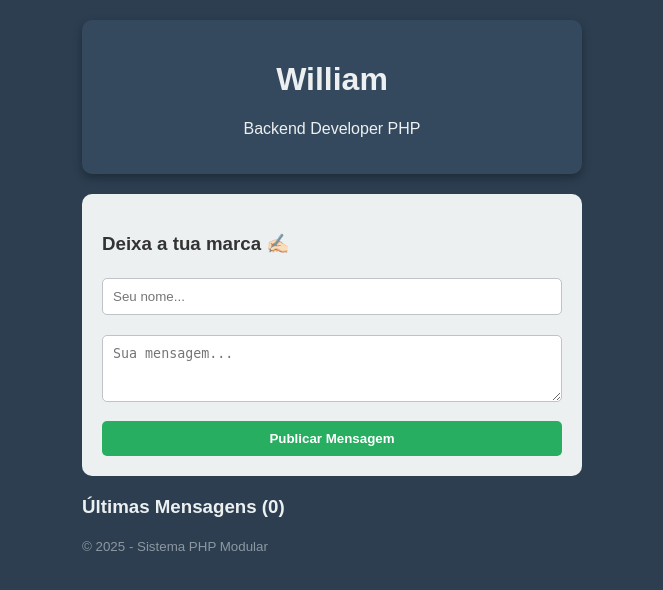
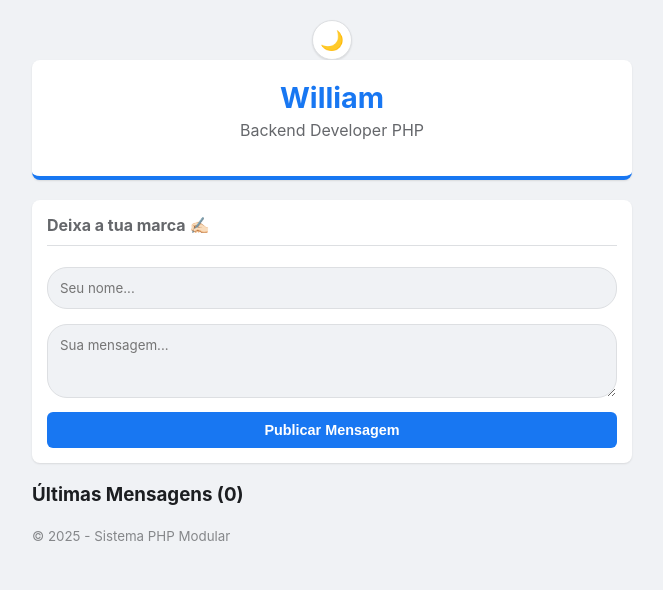
Before and after one commit to williampgdias/primeiro-site-php, a PHP site: page / in a window 1280 px wide. Shown: the top 590 px of the page, without its empty margins (308-971 px from the left). Run offline with PHP 8.4, Linux system fonts and the light colour scheme.

Commit message:
style: ajusta tamanho do botão de tema e cria barra de topo no container

```diff
--- a/css/style.css
+++ b/css/style.css
@@ -1,143 +1,281 @@
+/* css/style.css */
+
+/* --- DEFINIÇÃO DAS CORES (VARIÁVEIS) --- */
+:root {
+    /* Cores Light Mode (Padrão) */
+    --bg-body: #f0f2f5;
+    --bg-card: #ffffff;
+    --text-main: #1c1e21;
+    --text-secondary: #65676b;
+    --border-color: #dddfe2;
+    --input-bg: #f0f2f5;
+    --accent-color: #1877f2; /* Azul */
+    --shadow: rgba(0, 0, 0, 0.1);
+    --resposta-bg: #f0f2f5;
+}
+
+/* Cores Dark Mode (Quando a classe .dark-mode existir no body) */
+body.dark-mode {
+    --bg-body: #18191a; /* Fundo bem escuro */
+    --bg-card: #242526; /* Cartões cinza escuro */
+    --text-main: #e4e6eb; /* Texto quase branco */
+    --text-secondary: #b0b3b8; /* Texto cinza claro */
+    --border-color: #3e4042;
+    --input-bg: #3a3b3c;
+    --accent-color: #4895ef; /* Azul mais claro para brilhar no escuro */
+    --shadow: rgba(0, 0, 0, 0.5);
+    --resposta-bg: #3a3b3c;
+}
+
+/* --- Base --- */
 body {
-    background-color: #2c3e50;
-    color: #ecf0f1;
-    font-family: sans-serif;
+    background-color: var(--bg-body);
+    color: var(--text-main);
+    font-family: -apple-system, BlinkMacSystemFont, 'Segoe UI', Roboto,
+        Helvetica, Arial, sans-serif;
     display: flex;
     flex-direction: column;
     align-items: center;
     padding: 20px;
     margin: 0;
+    transition: background-color 0.3s, color 0.3s; /* Transição suave */
 }
 
 .container {
     width: 100%;
-    max-width: 500px;
+    max-width: 600px;
+}
+a {
+    text-decoration: none;
+    cursor: pointer;
 }
 
-/* Estilo do Cartão Principal */
+/* --- Barra de Topo (Login + Dark Mode) --- */
+.top-bar {
+    display: flex;
+    justify-content: space-between; /* Um em cada ponta */
+    align-items: center;
+    margin-bottom: 15px;
+}
+
+/* --- Botão de Tema (Pequeno e Redondo) --- */
+.theme-toggle {
+    background: var(--bg-card);
+    border: 1px solid var(--border-color);
+    color: var(--text-main);
+
+    /* Tamanho Fixo e Pequeno */
+    width: 40px;
+    height: 40px;
+    padding: 0;
+
+    border-radius: 50%;
+    cursor: pointer;
+    font-size: 1.2rem;
+    box-shadow: 0 1px 2px var(--shadow);
+
+    /* Centralizar o ícone */
+    display: flex;
+    align-items: center;
+    justify-content: center;
+}
+
+.theme-toggle:hover {
+    background-color: var(--input-bg);
+}
+
+/* --- Perfil --- */
 .profile-card {
-    background: #34495e;
+    background: var(--bg-card);
     padding: 20px;
-    border-radius: 10px;
+    border-radius: 8px;
     text-align: center;
-    box-shadow: 0 4px 10px rgba(0, 0, 0, 0.3);
+    box-shadow: 0 1px 2px var(--shadow);
+    margin-bottom: 20px;
+    border-bottom: 4px solid var(--accent-color);
+}
+.profile-card h1 {
+    margin: 0;
+    font-size: 1.8rem;
+    color: var(--accent-color);
+}
+.profile-card p {
+    color: var(--text-secondary);
+    margin-top: 5px;
+}
+
+/* --- Formulário --- */
+.form-card {
+    background: var(--bg-card);
+    padding: 15px;
+    border-radius: 8px;
+    box-shadow: 0 1px 2px var(--shadow);
     margin-bottom: 20px;
 }
-
-/* Estilo do Formulário */
-.form-card {
-    background: #ecf0f1;
-    color: #333;
-    padding: 20px;
-    border-radius: 10px;
-    margin-bottom: 20px;
+.form-card h3 {
+    margin-top: 0;
+    color: var(--text-secondary);
+    font-size: 1rem;
+    border-bottom: 1px solid var(--border-color);
+    padding-bottom: 10px;
 }
 
 input,
 textarea {
     width: 100%;
-    padding: 10px;
-    margin: 5px 0 15px 0;
-    border: 1px solid #bdc3c7;
-    border-radius: 5px;
+    padding: 12px;
+    margin: 5px 0 10px 0;
+    border: 1px solid var(--border-color);
+    border-radius: 20px;
     box-sizing: border-box;
+    background: var(--input-bg);
+    color: var(--text-main);
+    outline: none;
+    font-family: inherit;
+}
+input:focus,
+textarea:focus {
+    background: var(--bg-card);
+    border-color: var(--accent-color);
 }
 
 button {
     width: 100%;
     padding: 10px;
-    background: #27ae60;
+    background: var(--accent-color);
     color: white;
     border: none;
-    border-radius: 5px;
+    border-radius: 6px;
     cursor: pointer;
     font-weight: bold;
+    font-size: 0.9rem;
+    transition: filter 0.2s;
+}
+button:hover {
+    filter: brightness(1.1);
+}
+button.btn-editar {
+    background: #f7b928;
+    color: #000;
 }
 
-button:hover {
-    background: #2ecc71;
-}
-
-button.btn-editar {
-    background: #f39c12;
-}
-
-button.btn-editar:hover {
-    background: #e67e22;
-}
-
-/* Estilo da Lista de Mensagens */
+/* --- Lista de Mensagens --- */
 .msg-list {
     list-style: none;
     padding: 0;
 }
 
 .msg-item {
-    background: #fff;
-    color: #333;
+    background: var(--bg-card);
     padding: 15px;
-    margin-bottom: 10px;
+    margin-bottom: 15px;
     border-radius: 8px;
-    border-left: 5px solid #3498db;
+    box-shadow: 0 1px 2px var(--shadow);
 }
 
 .msg-header {
     display: flex;
-    justify-content: space-between;
-    font-size: 0.85rem;
-    color: #7f8c8d;
-    margin-bottom: 5px;
+    align-items: center;
+    margin-bottom: 10px;
 }
 
-.msg-author {
+.avatar {
+    width: 40px;
+    height: 40px;
+    background-color: var(--accent-color);
+    color: white;
+    border-radius: 50%;
+    display: flex;
+    align-items: center;
+    justify-content: center;
     font-weight: bold;
-    color: #2980b9;
+    font-size: 1.2rem;
+    margin-right: 10px;
+}
+
+.msg-info {
+    display: flex;
+    flex-direction: column;
+    flex-grow: 1;
+}
+.msg-autor {
+    font-weight: bold;
+    color: var(--text-main);
+    font-size: 0.95rem;
+}
+.msg-date {
+    font-size: 0.75rem;
+    color: var(--text-secondary);
+}
+
+.msg-body {
+    font-size: 0.95rem;
+    line-height: 1.4;
+    margin-bottom: 10px;
+    color: var(--text-main);
+}
+
+.msg-actions {
+    margin-left: auto;
+    font-size: 0.8rem;
+}
+
+/* --- Respostas --- */
+.respostas-container {
+    margin-top: 10px;
+    padding-top: 10px;
+    border-top: 1px solid var(--border-color);
+}
+.resposta-item {
+    display: flex;
+    margin-top: 10px;
+    font-size: 0.9rem;
+}
+.avatar-small {
+    width: 32px;
+    height: 32px;
+    font-size: 0.9rem;
+    margin-right: 8px;
+    background-color: #42b72a;
+}
+
+.resposta-balao {
+    background-color: var(--resposta-bg);
+    padding: 8px 12px;
+    border-radius: 18px;
+    flex-grow: 1;
+}
+.resposta-autor {
+    font-weight: bold;
+    font-size: 0.85rem;
+    color: var(--text-main);
+    display: block;
+}
+.resposta-texto {
+    color: var(--text-main);
+}
+.resposta-data {
+    font-size: 0.7rem;
+    color: var(--text-secondary);
+    margin-left: 50px;
+    margin-top: 2px;
+}
+
+summary {
+    color: var(--text-secondary);
+    font-size: 0.85rem;
+    font-weight: 600;
+    cursor: pointer;
+    margin-top: 5px;
 }
 
 .feedback {
-    background: #e67e22;
-    color: white;
-    padding: 10px;
+    background: var(--bg-card);
+    color: var(--accent-color);
+    padding: 15px;
     text-align: center;
-    border-radius: 5px;
-    margin-bottom: 15px;
+    border-radius: 8px;
+    margin-bottom: 20px;
+    font-weight: bold;
+    border: 1px solid var(--accent-color);
 }
-
-/* --- Estilos das Respostas --- */
-
-/* Container de todas as respostas */
-.respostas-container {
-    margin-top: 15px;
-    padding-left: 20px;
-    border-left: 2px solid #bdc3c7;
-}
-
-/* Item individual de resposta */
-.resposta-item {
-    background-color: #f9f9f9;
-    padding: 10px;
-    border-radius: 5px;
-    margin-bottom: 10px;
-    font-size: 0.9em;
-}
-
-/* Formulário de resposta (escondido dentro do <details>) */
-.form-resposta {
-    background: #ecf0f1;
-    padding: 10px;
-    border-radius: 5px;
-    margin-top: 10px;
-}
-
-.form-resposta input,
-.form-resposta textarea {
-    margin-bottom: 5px;
-    font-size: 0.9em;
-}
-
-.btn-responder-envia {
-    background-color: #3498db;
-    width: auto;
-    padding: 5px 15px;
-    font-size: 0.9em;
-}
--- a/index.php
+++ b/index.php
@@ -7,7 +7,6 @@ require_once 'src/Guestbook.php';
 
 use Carbon\Carbon;
 
-// Configurações
 date_default_timezone_set('Europe/Lisbon');
 Carbon::setLocale('pt');
 
@@ -16,35 +15,31 @@ $msgEditar = null;
 $modoEdicao = false;
 
 // --- LÓGICA DO SERVIDOR ---
-
-// Carregar dados para edição
 if (isset($_GET['acao']) && $_GET['acao'] === 'editar' && isset($_GET['id'])) {
     $msgEditar = $meuGuestbook->buscarPorId($_GET['id']);
     if ($msgEditar) $modoEdicao = true;
 }
 
-// Excluir
 if (isset($_GET['acao']) && $_GET['acao'] === 'excluir' && isset($_GET['id'])) {
     $meuGuestbook->excluir($_GET['id']);
     header("Location: index.php?status=excluido");
     exit;
 }
 
-// Processar NOVA RESPOSTA
-if ($_SERVER['REQUEST_METHOD'] === 'POST' && isset($_POST['acao']) && $_POST['acao'] === 'responder') {
+if ($_SERVER['REQUEST_METHOD'] === 'POST') {
+    // 1. Resposta
+    if (isset($_POST['acao']) && $_POST['acao'] === 'responder') {
         $idPai = $_POST['id_pai'] ?? '';
         $nome = htmlspecialchars(trim($_POST['nome_resposta'] ?? ''));
         $texto = htmlspecialchars(trim($_POST['texto_resposta'] ?? ''));
-
         if (!empty($idPai) && !empty($nome) && !empty($texto)) {
             $meuGuestbook->responder($idPai, $nome, $texto);
-        header("Location: index.php?status-respondido");
+            header("Location: index.php?status=respondido");
             exit;
         }
     }
-
-// Processar Formulário (Criar ou Editar)
-if ($_SERVER['REQUEST_METHOD'] === 'POST') {
+    // 2. Post Principal
+    else {
         $remetente = htmlspecialchars(trim($_POST['remetente'] ?? ''));
         $mensagem = htmlspecialchars(trim($_POST['mensagem'] ?? ''));
         $idEdicao = $_POST['id_edicao'] ?? '';
@@ -58,6 +53,7 @@ if ($_SERVER['REQUEST_METHOD'] === 'POST') {
                 header("Location: index.php?status=sucesso");
             }
             exit;
+        }
     }
 }
 
@@ -76,6 +72,9 @@ $cargo = "Backend Developer PHP";
 </head>
 
 <body>
+
+    <button id="theme-toggle" class="theme-toggle" title="Alternar Tema">🌙</button>
+
     <div class="container">
         <div class="profile-card">
             <h1><?php echo $nomeDono; ?></h1>
@@ -95,25 +94,20 @@ $cargo = "Backend Developer PHP";
 
         <div class="form-card">
             <h3><?php echo $modoEdicao ? '✏️ Editando' : 'Deixa a tua marca ✍🏻'; ?></h3>
-
             <form method="POST" action="index.php">
                 <?php if ($modoEdicao): ?>
                 <input type="hidden" name="id_edicao" value="<?php echo $msgEditar['id']; ?>">
                 <?php endif; ?>
-
                 <input type="text" name="remetente" placeholder="Seu nome..." required
                     value="<?php echo $modoEdicao ? $msgEditar['nome'] : ''; ?>">
-
                 <textarea name="mensagem" rows="3" placeholder="Sua mensagem..."
                     required><?php echo $modoEdicao ? $msgEditar['texto'] : ''; ?></textarea>
-
                 <button type="submit" class="<?php echo $modoEdicao ? 'btn-editar' : ''; ?>">
                     <?php echo $modoEdicao ? 'Salvar Alterações' : 'Publicar Mensagem'; ?>
                 </button>
-
                 <?php if ($modoEdicao): ?>
                 <a href="index.php"
-                    style="display:block; text-align:center; margin-top:10px; color:#7f8c8d; text-decoration:none;">Cancelar</a>
+                    style="display:block; text-align:center; margin-top:10px; color:var(--text-secondary);">Cancelar</a>
                 <?php endif; ?>
             </form>
         </div>
@@ -128,6 +122,30 @@ $cargo = "Backend Developer PHP";
 
         <small style="opacity: 0.5; margin-top: 20px;">&copy; <?php echo date('Y'); ?> - Sistema PHP Modular</small>
     </div>
+
+    <script>
+    const toggleBtn = document.getElementById('theme-toggle');
+    const body = document.body;
+
+    // 1. Verifica se o usuário já tinha escolhido antes
+    if (localStorage.getItem('tema') === 'dark') {
+        body.classList.add('dark-mode');
+        toggleBtn.textContent = '☀️'; // Muda ícone para Sol
+    }
+
+    // 2. Ao clicar no botão
+    toggleBtn.addEventListener('click', () => {
+        body.classList.toggle('dark-mode');
+
+        if (body.classList.contains('dark-mode')) {
+            toggleBtn.textContent = '☀️';
+            localStorage.setItem('tema', 'dark'); // Salva na memória
+        } else {
+            toggleBtn.textContent = '🌙';
+            localStorage.setItem('tema', 'light');
+        }
+    });
+    </script>
 </body>
 
 </html>
```
Also changed, not shown: components/mensagem_item.php (+37 -27 lines). Lines whose indentation alone changed are shown as unchanged.
